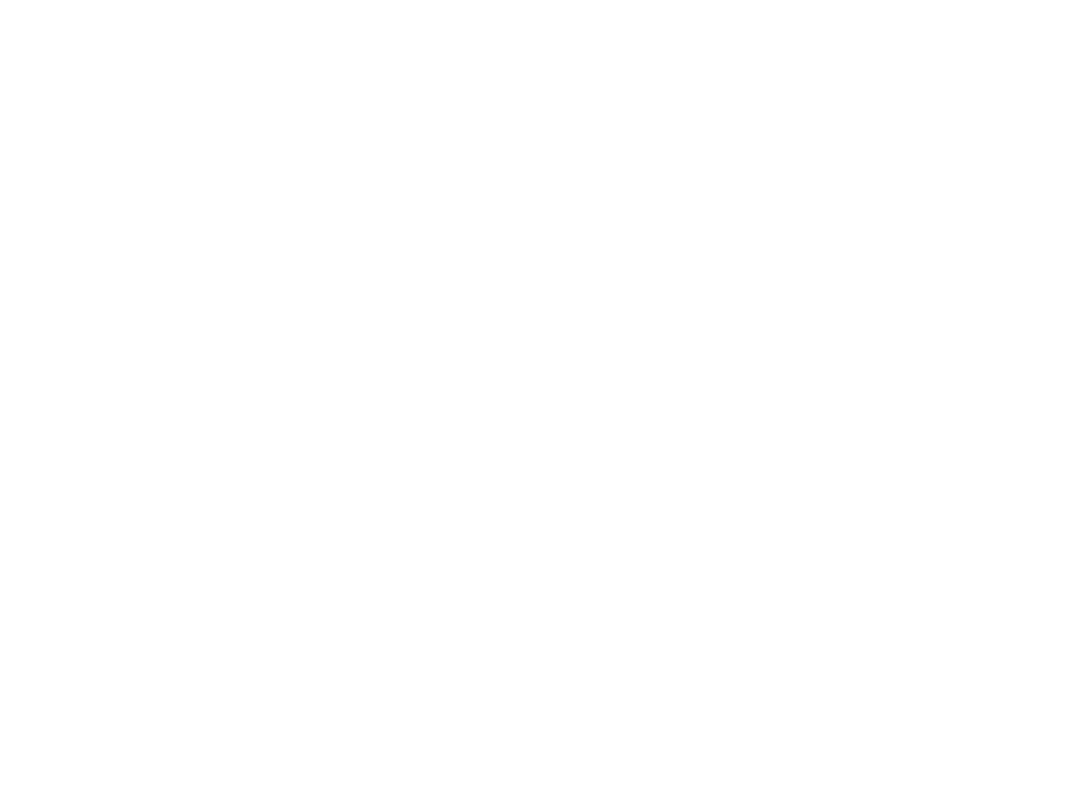
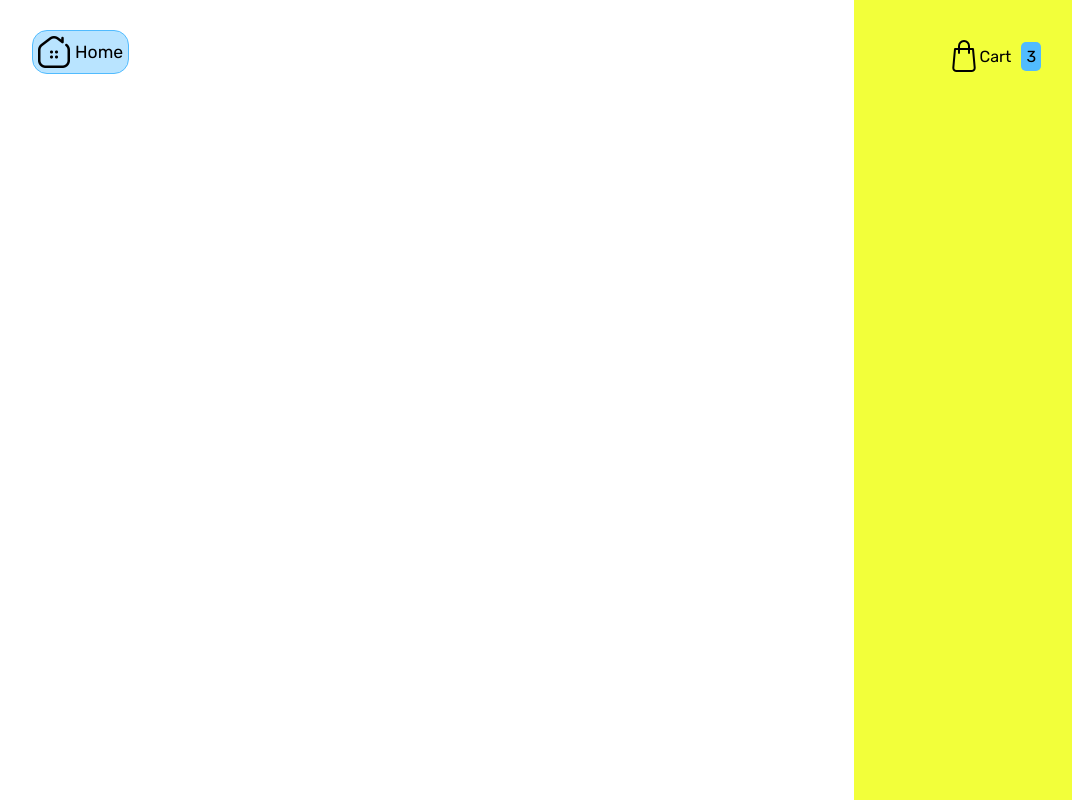
Before and after one commit to Nikolaevmar/shopping-cart, a plain HTML site: page App/index.html in a window 1280 px wide. Shown: the whole page, without its empty margins (106-1178 px from the left). Drawn offline with Linux system fonts and the light colour scheme.

Commit message:
added the header and the cart section

```diff
--- a/App/index.html
+++ b/App/index.html
@@ -8,6 +8,30 @@
     <title>Shopping cart</title>
   </head>
   <body>
+    <div class="landing-preview">
+      <div class="app-bg">
+        <div class="left-side"></div>
+        <div class="right-side"></div>
+      </div>
+      <div class="header">
+        <nav>
+          <ul>
+            <li class="btn home">
+              <a href="#"><img src="/App/icons/home.png" alt="" />Home</a>
+            </li>
+          </ul>
+        </nav>
+        <div class="shopping-bag">
+          <a href="#">
+            <img src="./icons/bag.png" alt="cart" />
+            Cart
+            <div class="total-items-in-cart">3</div>
+          </a>
+        </div>
+      </div>
+      <div class="products-preview">
 
+      </div>
+    </div>
   </body>
 </html>
--- a/App/style.css
+++ b/App/style.css
@@ -0,0 +1,124 @@
+/* import fonts */
+@import url("https://fonts.googleapis.com/css2?family=Rubik&display=swap");
+
+* {
+  box-sizing: border-box;
+  padding: 0;
+  margin: 0;
+  font-family: Rubik;
+}
+
+html {
+  font-size: 1em;
+  overflow-x: hidden;
+}
+
+a {
+  text-decoration: none;
+  color: #000;
+}
+
+/* Landing */
+
+.landing-preview {
+  width: 100vw;
+  height: 100vh;
+}
+
+.app-bg {
+  position: fixed;
+  top: 0;
+  left: 0;
+  width: 100vw;
+  height: 100vh;
+  display: flex;
+  z-index: -1;
+}
+.app-bg .left-side {
+  background-color: rgb(255, 255, 255);
+  width: 75%;
+  height: 100%;
+}
+.app-bg .right-side {
+  background-color: rgb(242, 255, 58);
+  width: 25%;
+  height: 100%;
+}
+
+/* Landing */
+
+/* Header */
+.header {
+  width: 100%;
+  height: 100px;
+
+  padding: 30px 10%;
+  display: flex;
+  justify-content: space-between;
+
+  position: fixed;
+  top: 0;
+  left: 0;
+
+  z-index: 99;
+}
+.header nav ul {
+  display: flex;
+  align-items: center;
+}
+.header nav ul li {
+  list-style: none;
+  margin: 0 10px;
+  padding: 5px 5px;
+  border-radius: 15px;
+}
+.header nav ul li.active {
+  border: 1px solid #000;
+}
+.header nav ul li a {
+  font-size: 1.1rem;
+  display: flex;
+  align-items: center;
+  height: 32px;
+}
+.header nav ul li.btn {
+  background-color: rgba(81, 187, 254, 0.4);
+  border: 1px solid rgb(81, 187, 254);
+}
+.header nav ul li.btn img {
+  width: 32px;
+  height: 32px;
+}
+.header nav ul li.home a {
+  display: flex;
+  align-items: center;
+}
+.header nav ul li.home a img {
+  margin-right: 5px;
+}
+/* Header */
+
+/* Shopping bag */
+
+.shopping-bag {
+  padding: 10px 5px;
+}
+
+.shopping-bag a {
+  display: flex;
+  align-items: center;
+}
+
+.shopping-bag a img {
+  width: 32px;
+  height: 32px;
+}
+
+.shopping-bag .total-items-in-cart {
+  margin-left: 10px;
+  padding: 5px;
+  background-color: rgb(81, 187, 254);
+  border-radius: 5px;
+}
+
+/* Shopping bag */
```
